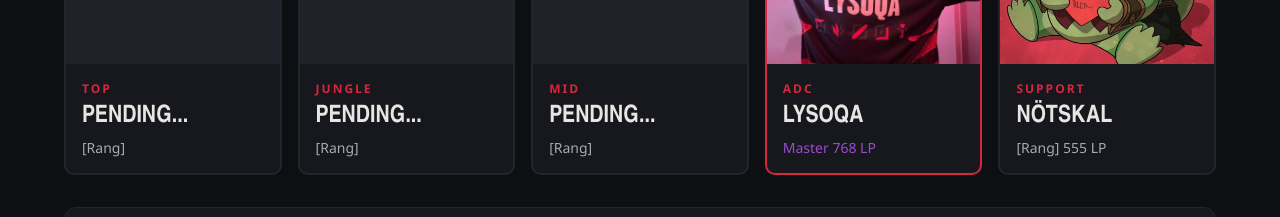
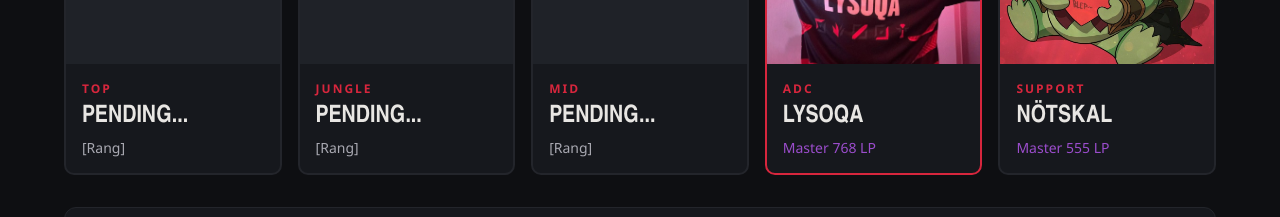
Before and after one commit to lysoqa/fallenblades, a plain HTML site: page index.html in a window 1280 px wide. Shown: the part 1000-1217 px from the top of the page. Drawn offline with Linux system fonts and the light colour scheme.

Commit message:
Nötskal: Rang Master 555 LP / Peak Master 559 LP, lila Rangfarbe
Co-Authored-By: Claude Opus 5.5 <noreply@anthropic.com>
Claude-Session: https://claude.ai/code/session_01SjEv4cuumiL3TJFhJPYaLA

```diff
--- a/index.html
+++ b/index.html
@@ -240,7 +240,7 @@ const spieler = [
   { rolle: "ADC",     name: "Lysoqa",     rang: "Master 768 LP", peak: "Master 856 LP", rangFarbe: "#9B4DCC", champs: "Jhin · Kai'Sa · Ezreal", herkunft: "Lennox · Deutschland",
     bio: "Prime-League-ADC in Division 5 seit 3 Jahren. Teamleader. Mag Salz.", foto: "lysoqa.jpg",
     opgg: "https://op.gg/de/lol/summoners/euw/LYSOQA-0000", twitch: "", x: "https://x.com/Lysoqa", youtube: "https://www.youtube.com/@Lysoqa" },
-  { rolle: "Support", name: "Nötskal",    rang: "[Rang] 555 LP", peak: "[Rang] 559 LP", rangFarbe: "", champs: "Nautilus · Rell · Lulu", herkunft: "",
+  { rolle: "Support", name: "Nötskal",    rang: "Master 555 LP", peak: "Master 559 LP", rangFarbe: "#9B4DCC", champs: "Nautilus · Rell · Lulu", herkunft: "",
     bio: "WoW > LoL", foto: "notskal.jpg",
     opgg: "", twitch: "", x: "", youtube: "" }
 ];
```
